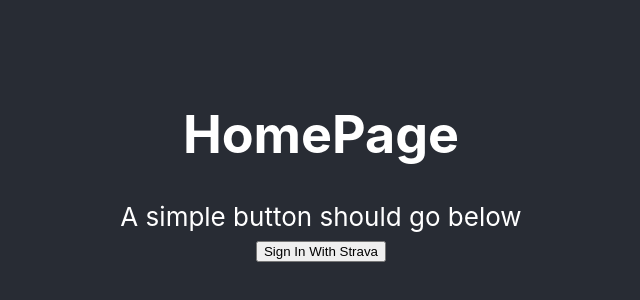
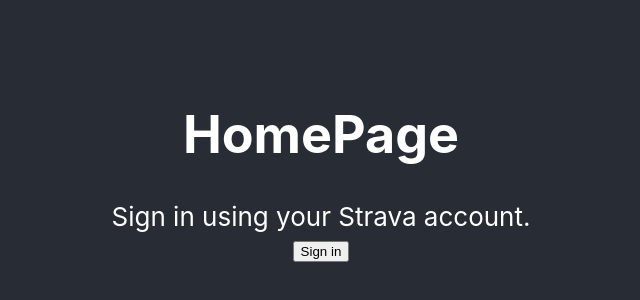
Before and after one commit to benmp2/strava-data-visualizer, a React (Create React App) app: page / in a window 1280 px wide. Shown: the part 230-530 px from the top of the page, without its empty margins (319-959 px from the left). Built offline with nearby package versions, Linux system fonts and the light colour scheme.

Commit message:
changing text on log in button

```diff
--- a/src/components/auth/StravaAuthButton.js
+++ b/src/components/auth/StravaAuthButton.js
@@ -12,11 +12,11 @@
 
     return (
         <div>
-            <div> A simple button should go below </div>
+            <div> Sign in using your Strava account. </div>
             {/* <button bsSize="large" >Sign In With Strava</button> */}
             {/* <Button bsSize="large" block href={authUri}> Sign In With Strava</Button> */}
             <a className = "strava-button" href={authUri}>
-                <Button >Sign In With Strava</Button>
+                <Button >Sign in</Button>
             </a>
 
 
```
